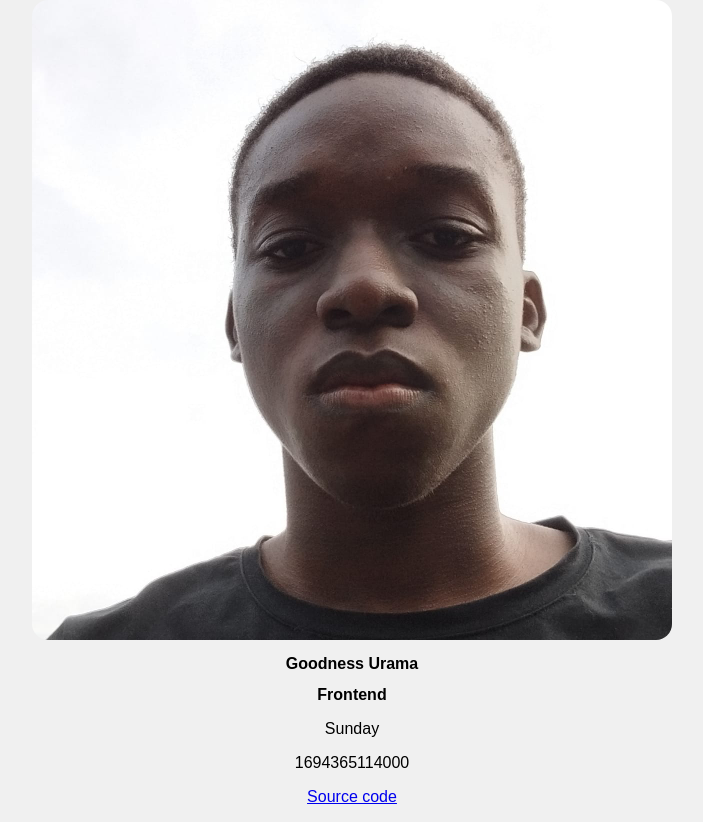
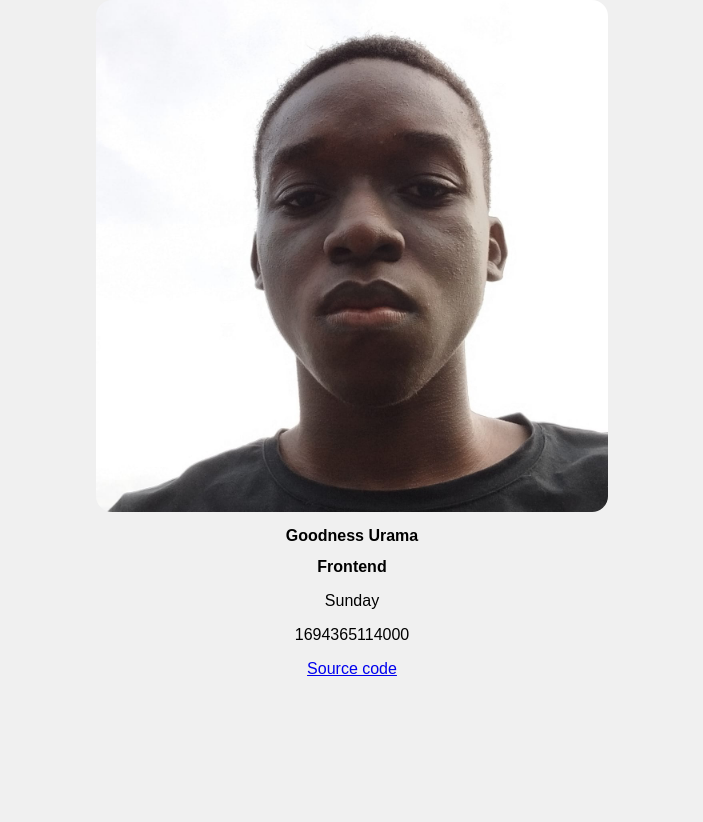
Before and after one commit to GoodyBoy301/HngX, a plain HTML site: page index.html in a window 1280 px wide. Shown: the whole page, without its empty margins (288-991 px from the left). After the commit the page ends 800 px from the top, so only its background shows below. Drawn offline with Linux system fonts and the light colour scheme.

Commit message:
Update style.css

```diff
--- a/style.css
+++ b/style.css
@@ -8,7 +8,7 @@ body {
 
 img {
     border-radius: 1rem;
-    width: 40rem;
+    width: 40vw;
 }
 
 * {
```
